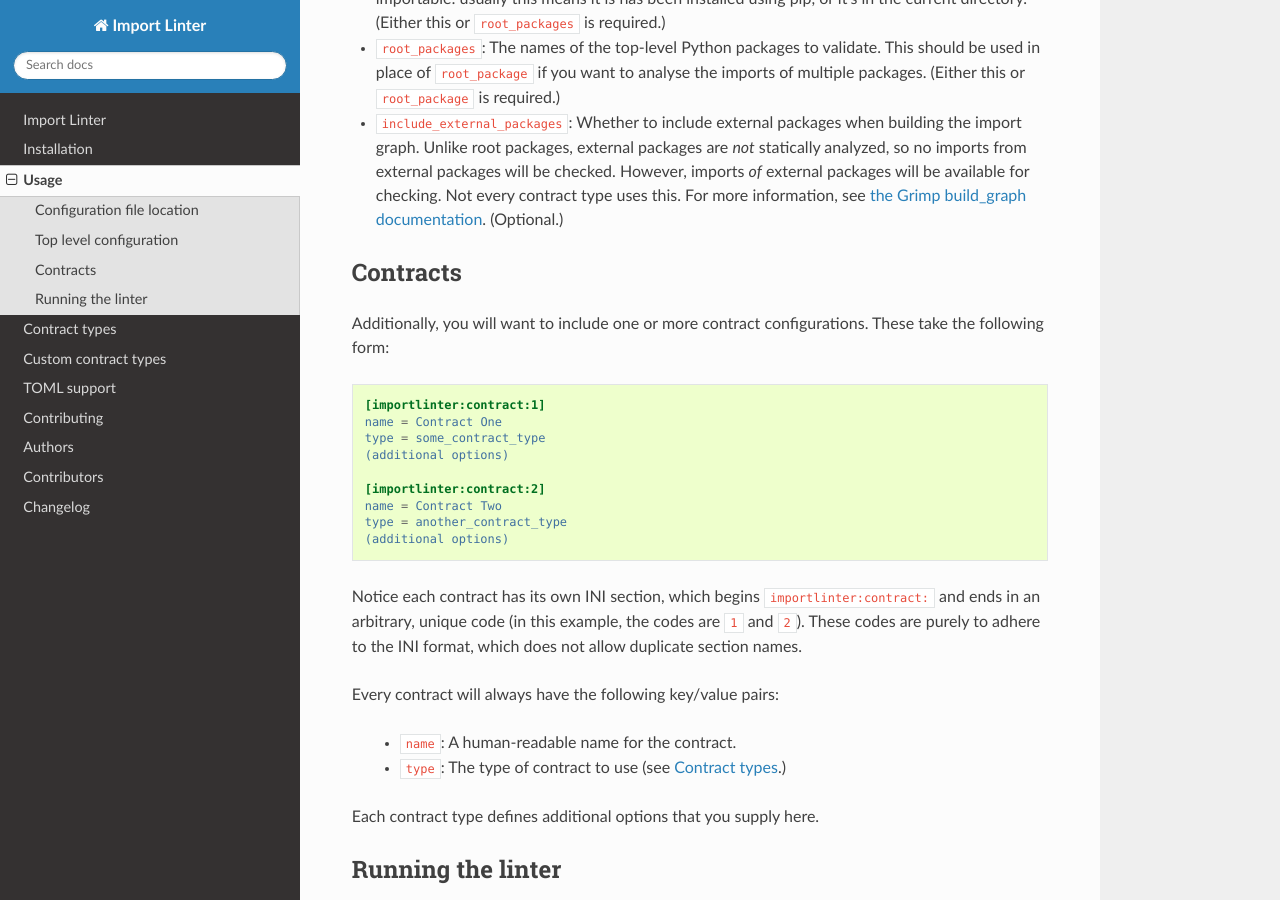
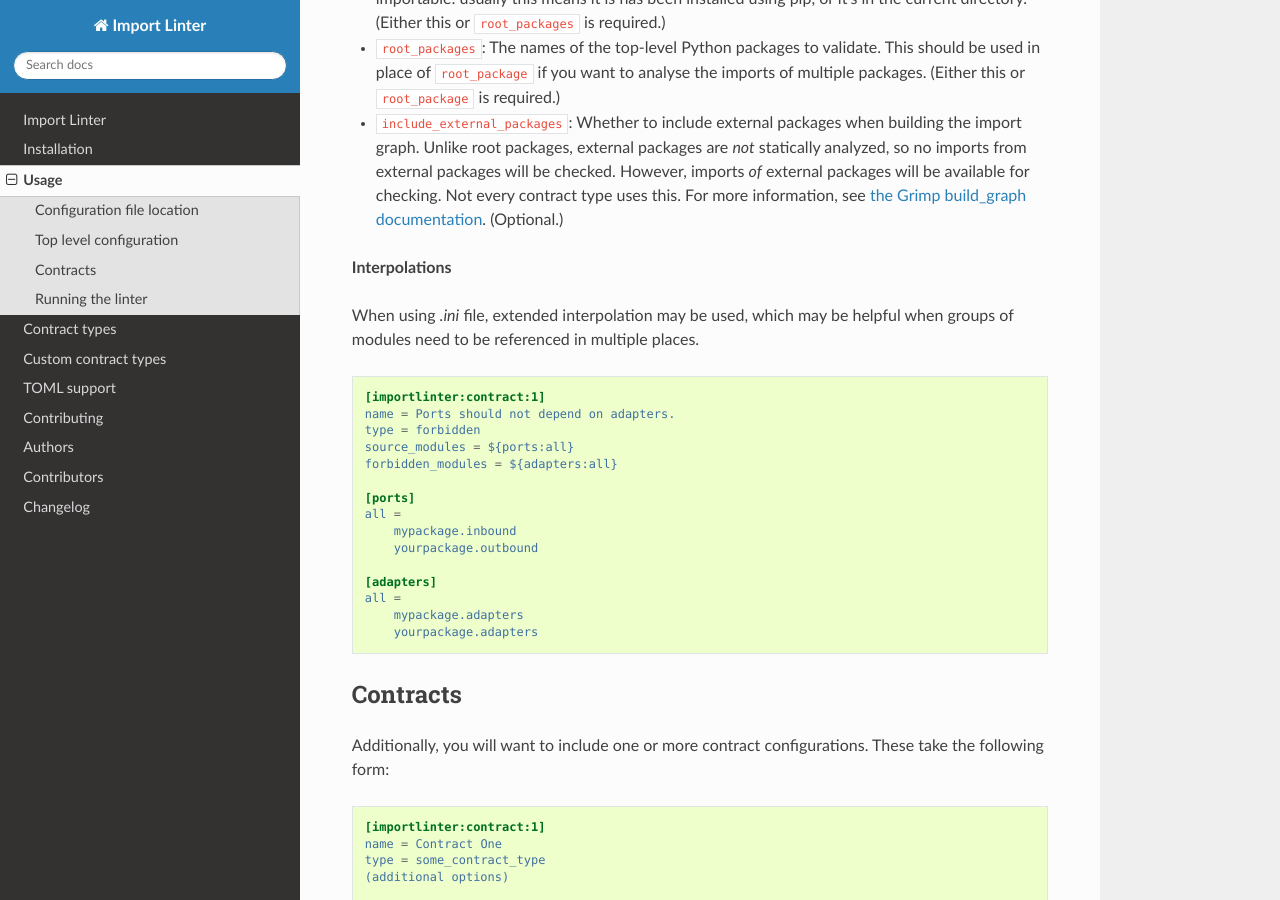
Before and after one commit to seddonym/import-linter, a Sphinx documentation site: the page built from docs/usage.rst, in a window 1280 px wide and 900 px high, scrolled down 918 px. Built offline with Sphinx 7.4.7 and the Read the Docs theme 2.0.0, drawn with Linux system fonts in a browser that asks for light colours.

Commit message:
Added support for extended interpolations for .ini files.

```diff
--- a/CHANGELOG.rst
+++ b/CHANGELOG.rst
@@ -1,5 +1,10 @@
 Changelog
 =========
+
+Snapshot
+--------
+
+* Added support for extended interpolation for .ini files.
 
 1.2.7 (2022-04-04)
 ------------------
--- a/docs/usage.rst
+++ b/docs/usage.rst
@@ -51,6 +51,29 @@ Or, with multiple root packages:
   For more information, see `the Grimp build_graph documentation`_. (Optional.)
 
 .. _the Grimp build_graph documentation: https://grimp.readthedocs.io/en/latest/usage.html#grimp.build_graph
+
+**Interpolations**
+
+When using `.ini` file, extended interpolation may be used, which may be helpful when
+groups of modules need to be referenced in multiple places.
+
+.. code-block:: ini
+
+    [importlinter:contract:1]
+    name = Ports should not depend on adapters.
+    type = forbidden
+    source_modules = ${ports:all}
+    forbidden_modules = ${adapters:all}
+
+    [ports]
+    all =
+        mypackage.inbound
+        yourpackage.outbound
+
+    [adapters]
+    all =
+        mypackage.adapters
+        yourpackage.adapters
 
 Contracts
 ---------
```
Also changed, not shown: 3 other files.
